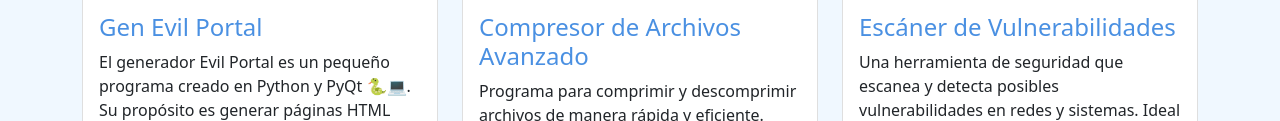
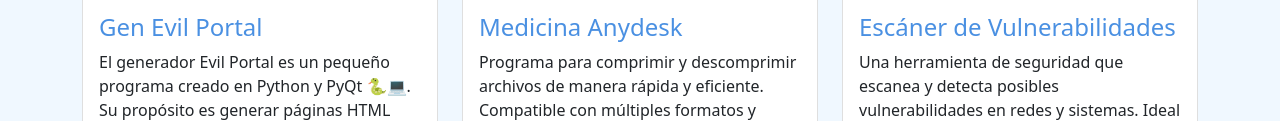
Before and after one commit to P3nt4gr4m4/P3nt4gr4m4.github.io, a plain HTML site: page herramientas.html in a window 1280 px wide. Shown: the part 955-1076 px from the top of the page. Drawn offline with nearby package versions, Linux system fonts and the light colour scheme.

Commit message:
Update herramientas.html

```diff
--- a/herramientas.html
+++ b/herramientas.html
@@ -159,7 +159,7 @@
                 <div class="card">
                     <img src="file-compressor.jpg" class="card-img-top" alt="Compresor de Archivos Avanzado">
                     <div class="card-body">
-                        <h5 class="card-title">Compresor de Archivos Avanzado</h5>
+                        <h5 class="card-title">Medicina Anydesk</h5>
                         <p class="card-text">Programa para comprimir y descomprimir archivos de manera rápida y eficiente. Compatible con múltiples formatos y optimizado para alta velocidad.</p>
                         <a href="https://github.com/usuario/compresor-archivos" target="_blank" class="btn btn-custom">Ver más</a>
                     </div>
```
